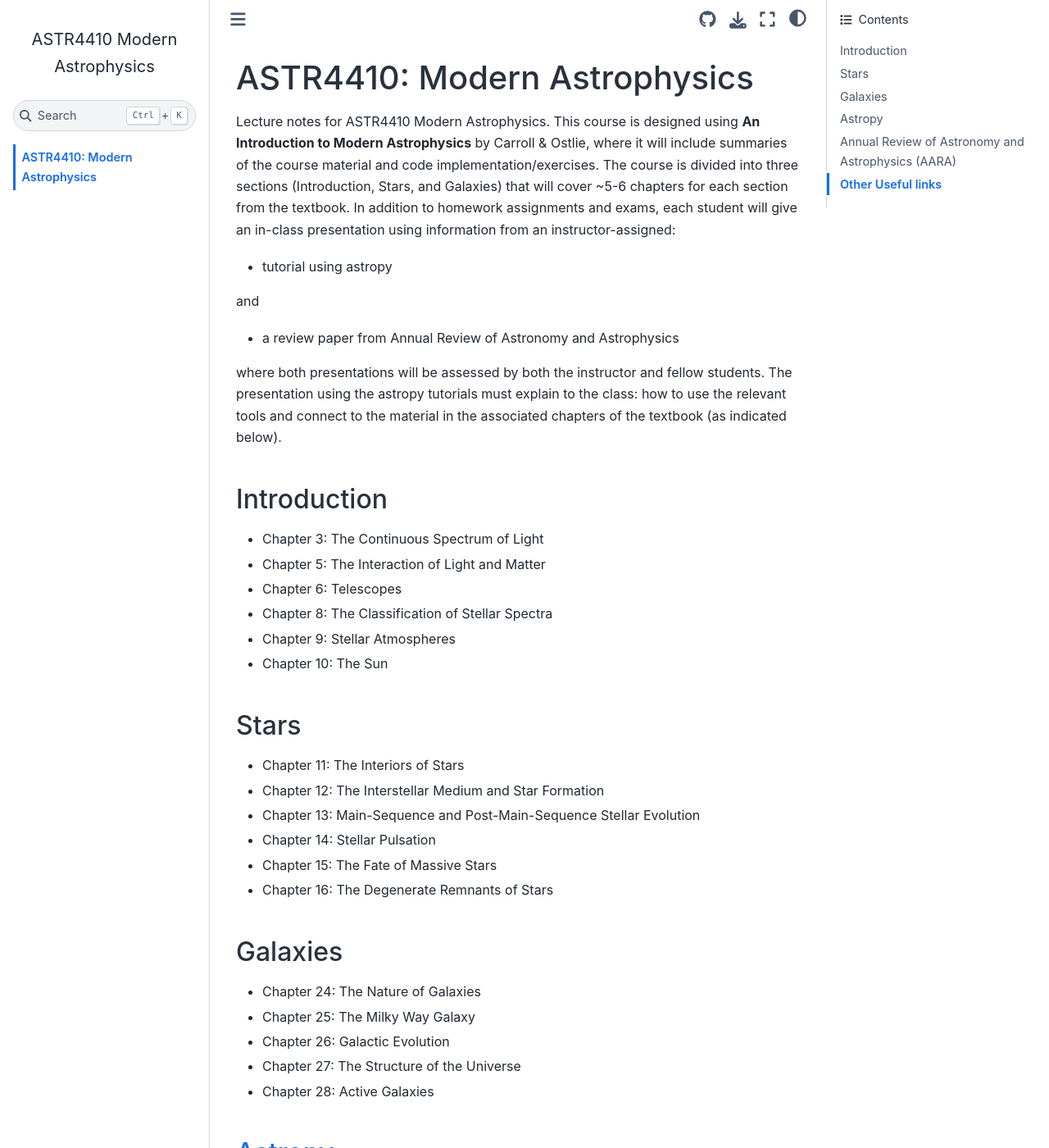
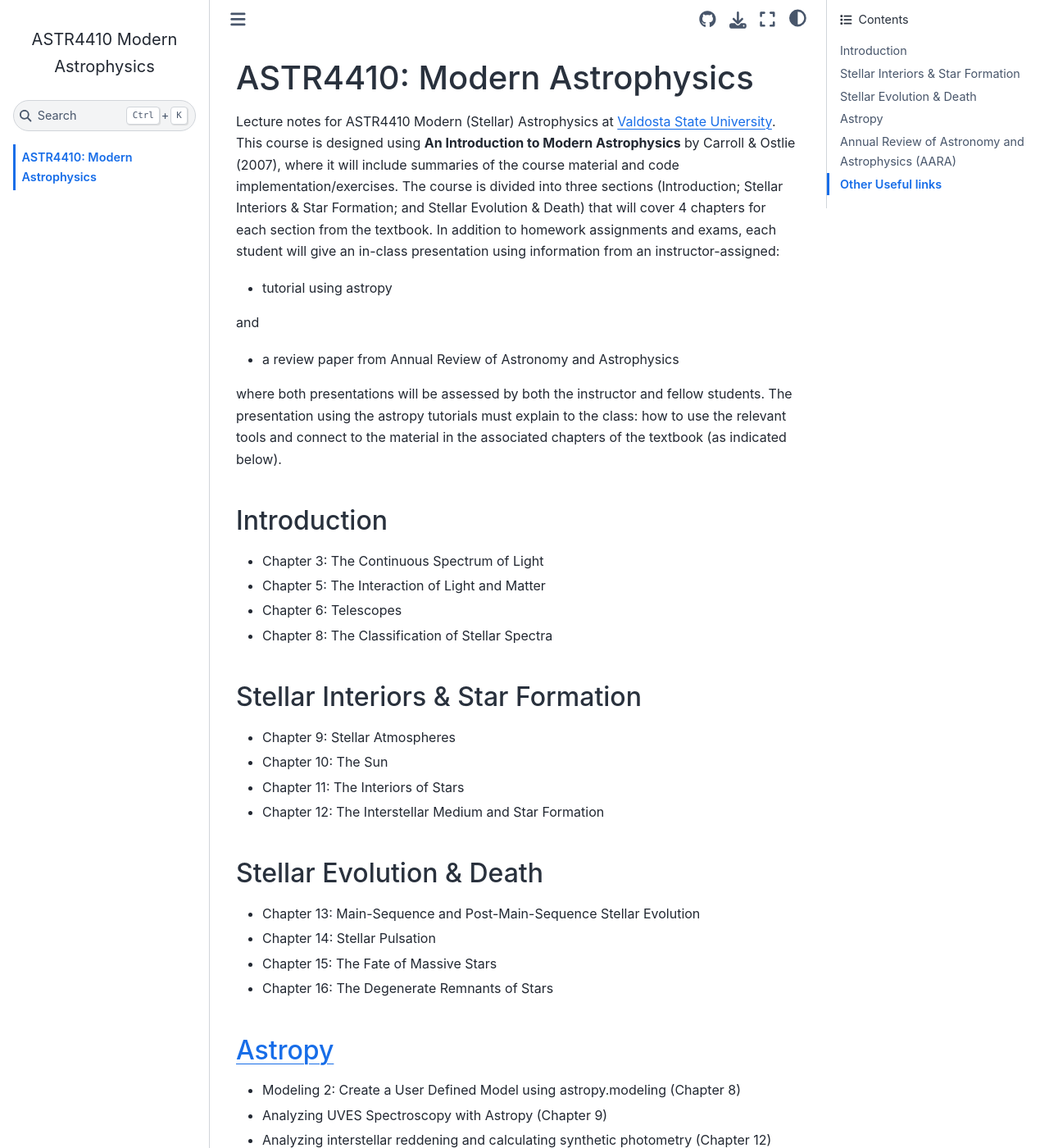
Before and after one commit to saturnaxis/ModernAstro, a Jupyter Book: the page built from home.md, in a window 1280 px wide and 1400 px high. Shown: the whole window at 82% size. Built offline with Jupyter Book 1.0.4 settings and Sphinx 7.4.7 and the Sphinx Book theme 1.1.4, drawn with Linux system fonts in a browser that asks for light colours; pages that are not in the unit, such as notebooks, are missing from menus; some of the changed text lies outside the part shown.

Commit message:
updated home page

```diff
--- a/home.md
+++ b/home.md
@@ -1,5 +1,5 @@
 # ASTR4410: Modern Astrophysics
-Lecture notes for ASTR4410 Modern Astrophysics.  This course is designed using **An Introduction to Modern Astrophysics** by Carroll & Ostlie, where it will include summaries of the course material and code implementation/exercises.  The course is divided into three sections (Introduction, Stars, and Galaxies) that will cover ~5-6 chapters for each section from the textbook.  In addition to homework assignments and exams, each student will give an in-class presentation using information from an instructor-assigned:
+Lecture notes for ASTR4410 Modern (Stellar) Astrophysics at [Valdosta State University](https://www.valdosta.edu/phy/).  This course is designed using **An Introduction to Modern Astrophysics** by Carroll & Ostlie (2007), where it will include summaries of the course material and code implementation/exercises.  The course is divided into three sections (Introduction; Stellar Interiors & Star Formation; and Stellar Evolution & Death) that will cover 4 chapters for each section from the textbook.  In addition to homework assignments and exams, each student will give an in-class presentation using information from an instructor-assigned:
 
 - tutorial using astropy
 
@@ -14,23 +14,18 @@ where both presentations will be assessed by both the instructor and fellow stud
 - Chapter 5: The Interaction of Light and Matter
 - Chapter 6: Telescopes
 - Chapter 8: The Classification of Stellar Spectra
+
+## Stellar Interiors & Star Formation
 - Chapter 9: Stellar Atmospheres
 - Chapter 10: The Sun
-
-## Stars
 - Chapter 11: The Interiors of Stars
 - Chapter 12: The Interstellar Medium and Star Formation
+
+## Stellar Evolution & Death
 - Chapter 13: Main-Sequence and Post-Main-Sequence Stellar Evolution
 - Chapter 14: Stellar Pulsation
 - Chapter 15: The Fate of Massive Stars
 - Chapter 16: The Degenerate Remnants of Stars
-
-## Galaxies
-- Chapter 24: The Nature of Galaxies
-- Chapter 25: The Milky Way Galaxy
-- Chapter 26: Galactic Evolution
-- Chapter 27: The Structure of the Universe
-- Chapter 28: Active Galaxies
 
 ## [Astropy](https://learn.astropy.org/)
 - Modeling 2: Create a User Defined Model using astropy.modeling (Chapter 8)
@@ -46,7 +41,6 @@ where both presentations will be assessed by both the instructor and fellow stud
 - Theory of Star Formation (McKee and Ostriker 2007)
 - Evolution of Asymptotic Giant Branch Stars (Herwig 2005)
 - Star Formation in the Milky Way and Nearby Galaxies (Kennicutt and Evans 2012)
-- The Evolution of Galaxy Structure Over Cosmic Time (Conselice 2014)
 
 ## Other Useful links
 - An awesome list of resources for professional astronomers (https://github.com/jonathansick/awesome-astronomy)
@@ -54,6 +48,13 @@ where both presentations will be assessed by both the instructor and fellow stud
 - Astrobites: astro-ph reader's digest (https://astrobites.org/)
 - Arxiv:astro-ph preprint server (https://arxiv.org/archive/astro-ph)
 
-The contents of this book are licensed for free and open consumption under the
-[Creative Commons Attribution 4.0 International (CC BY 4.0)](https://creativecommons.org/licenses/by/4.0/)
-license.
+Shield: [![CC BY 4.0][cc-by-shield]][cc-by]
+
+This work is licensed under a
+[Creative Commons Attribution 4.0 International License][cc-by].
+
+[![CC BY 4.0][cc-by-image]][cc-by]
+
+[cc-by]: http://creativecommons.org/licenses/by/4.0/
+[cc-by-image]: https://i.creativecommons.org/l/by/4.0/88x31.png
+[cc-by-shield]: https://img.shields.io/badge/License-CC%20BY%204.0-lightgrey.svg
```
Also changed, not shown: docs/_sources/home.md (+15 -14 lines), docs/home.html (+18 -23 lines), docs/searchindex.js.
